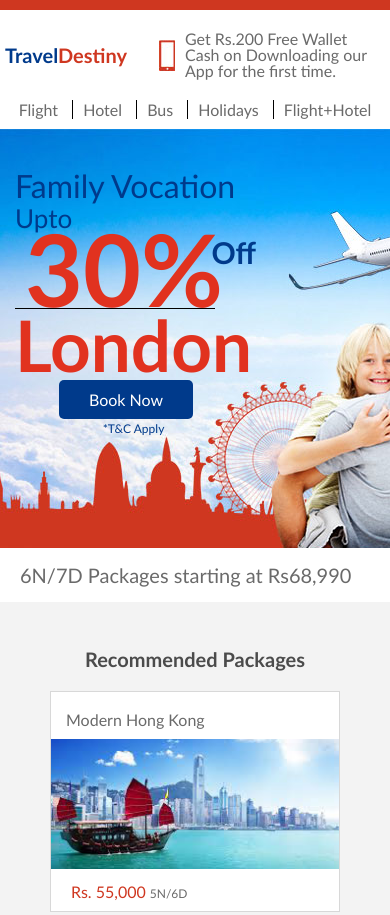
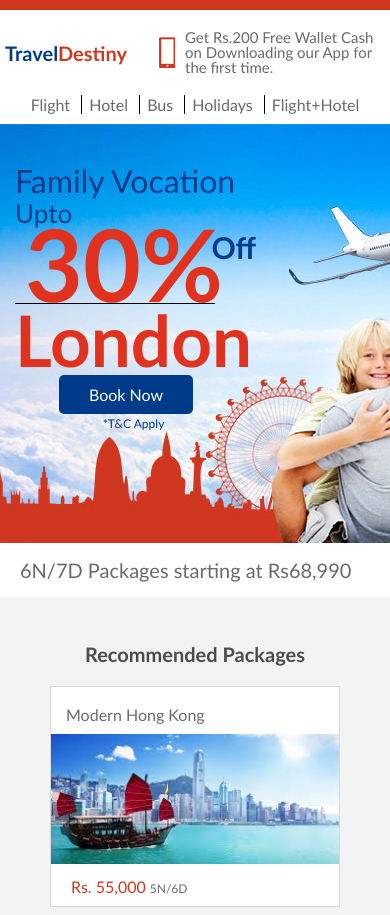
Before and after one commit to PakoDev63/P-1, a plain HTML site: page index.html in a window 390 px wide. Shown: the top 915 px of the page. Drawn offline with Linux system fonts and the light colour scheme.

Commit message:
Update index.html

```diff
--- a/index.html
+++ b/index.html
@@ -87,6 +87,7 @@
 		@media screen and (max-width: 400px) {
 			.headerp {
 				width: 200px !important;
+                                font-size: 15px !important;
 			}
 			.logo {
 				font-size: 20px !important;
@@ -95,7 +96,7 @@
 				padding: 5px !important;
 			}
 			.mainnav a{
-				padding: 0 10px;
+				padding: 0 7px;
 			}
 		}
 	</style>
```
